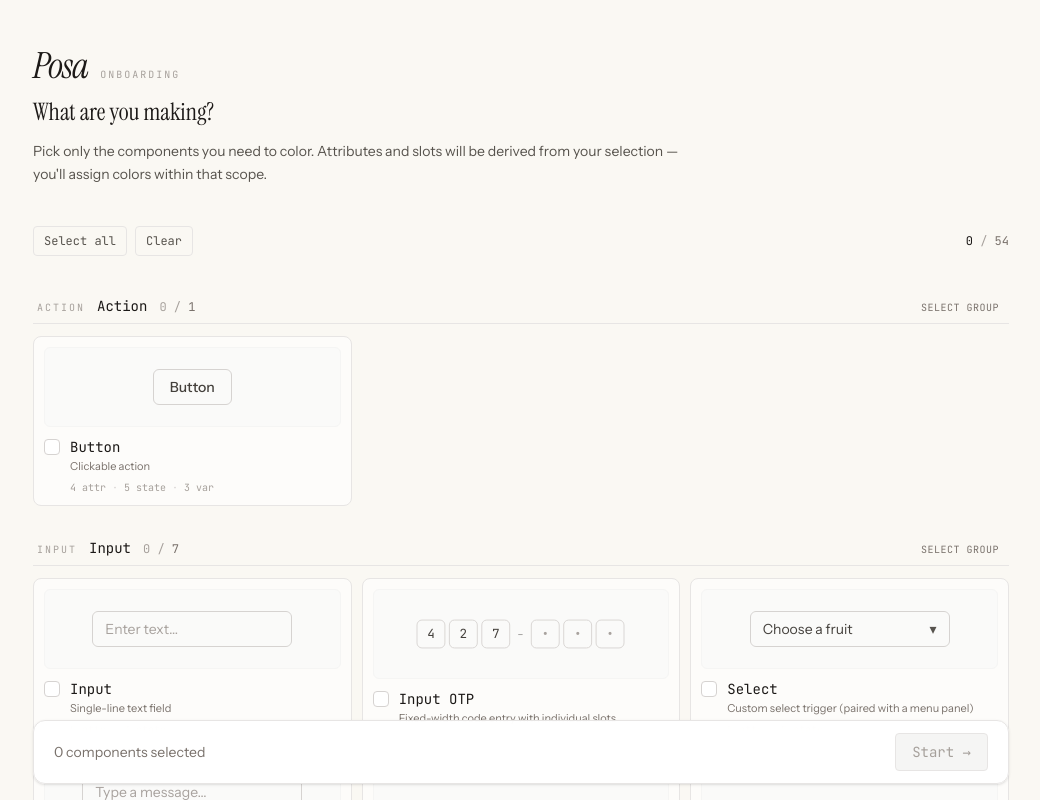
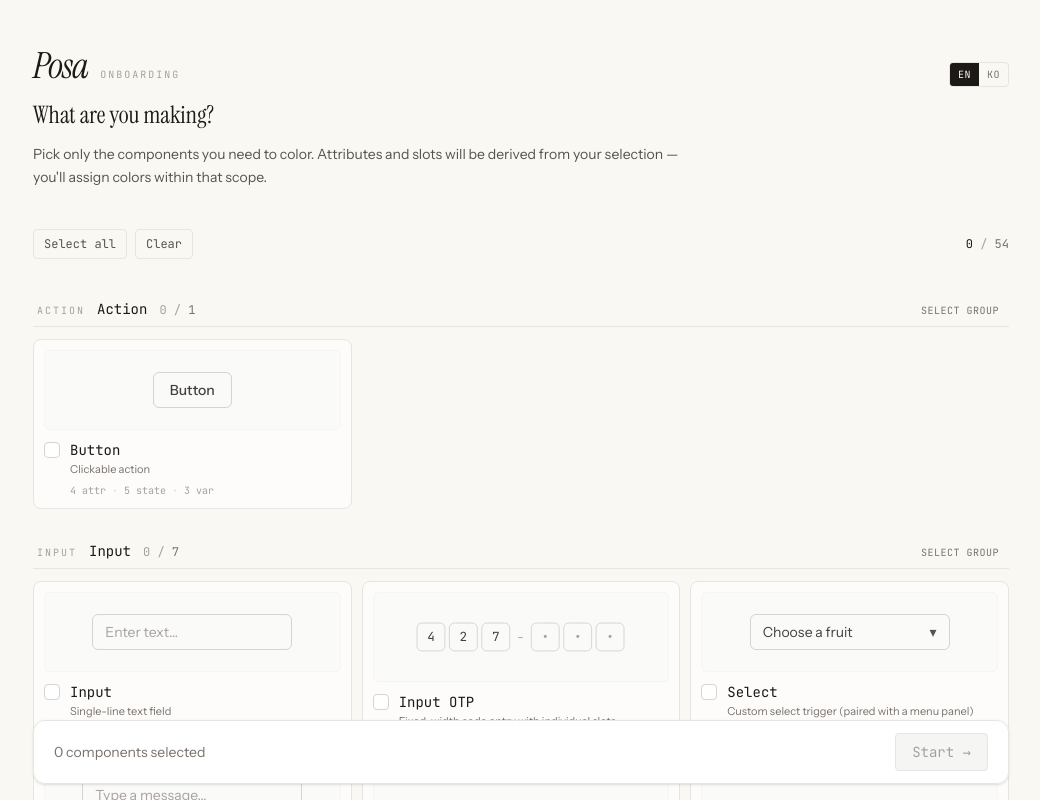
Before and after one commit to ibare/posa, a React (Vite) app: page / in a window 1280 px wide. Shown: the top 800 px of the page, without its empty margins (119-1159 px from the left). Built offline with nearby package versions, Linux system fonts and the light colour scheme.

Commit message:
feat(onboarding): 온보딩 헤더에 언어 전환 버튼 추가
기존엔 Shell(탐색 화면)에만 LocaleToggle이 있어 온보딩에서는
언어를 바꿀 방법이 없었다. 헤더 우측으로 옮겨 최초 진입 시에도
전환 가능하게 한다.

```diff
--- a/src/ui/onboarding/OnboardingScreen.tsx
+++ b/src/ui/onboarding/OnboardingScreen.tsx
@@ -9,6 +9,7 @@ import {
 } from '../../catalog/components';
 import type { ComponentId } from '../../ir/types';
 import { usePosaStore } from '../../store/posa-store';
+import { LocaleToggle } from '../shared/layout/LocaleToggle';
 import { CategorySection } from './CategorySection';
 
 /**
@@ -84,6 +85,7 @@ export function OnboardingScreen() {
     <div className="min-h-screen bg-cream text-stone-900 font-body antialiased">
       <div className="mx-auto max-w-5xl px-6 py-12 space-y-10">
         <header className="space-y-3">
+          <div className="flex items-baseline justify-between gap-3">
             <div className="flex items-baseline gap-3">
               <h1 className="font-display italic text-4xl leading-none tracking-tight">
                 {t('common:app.title')}
@@ -91,6 +93,8 @@ export function OnboardingScreen() {
               <span className="text-[10px] font-mono uppercase tracking-[0.2em] text-stone-400">
                 {t('caption')}
               </span>
+            </div>
+            <LocaleToggle />
           </div>
           <h2 className="font-display text-2xl text-stone-900">{t('title')}</h2>
           <p className="text-sm text-stone-600 max-w-2xl leading-relaxed">
```
Lines whose indentation alone changed are shown as unchanged.
